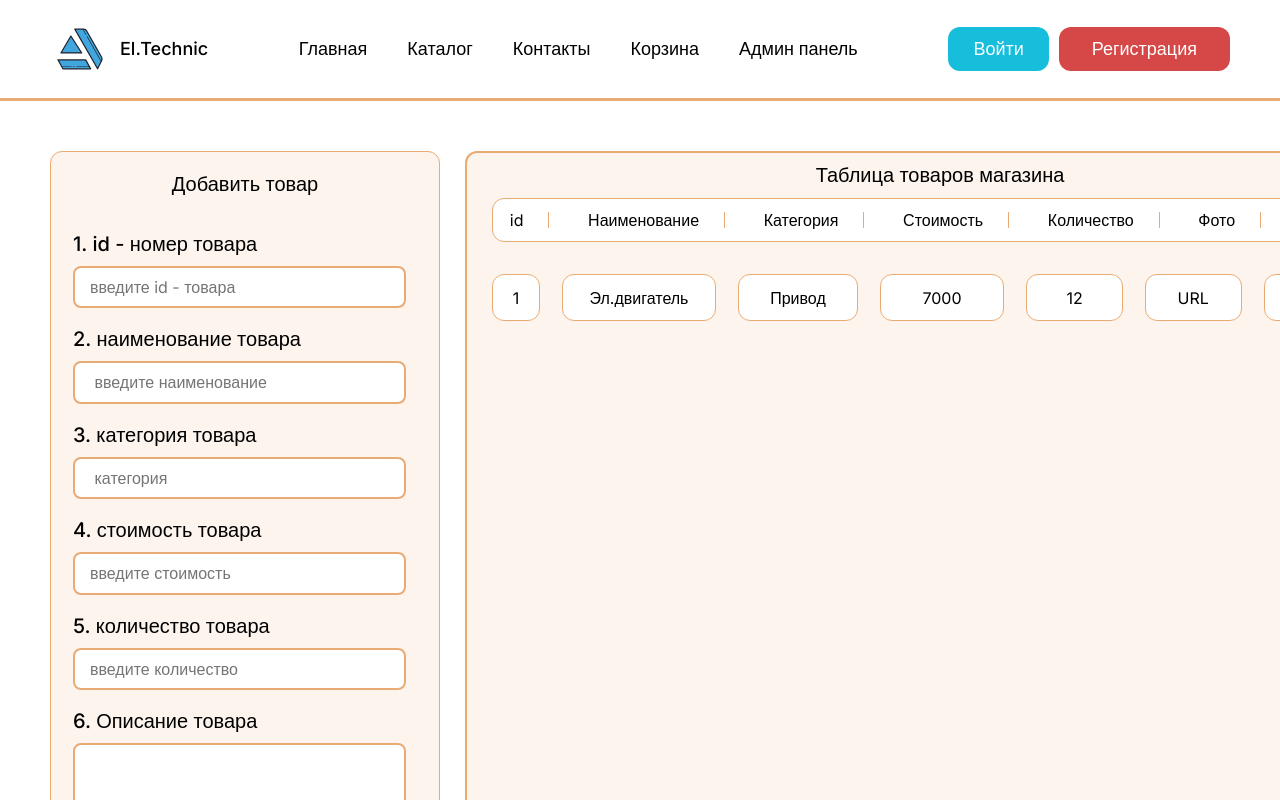
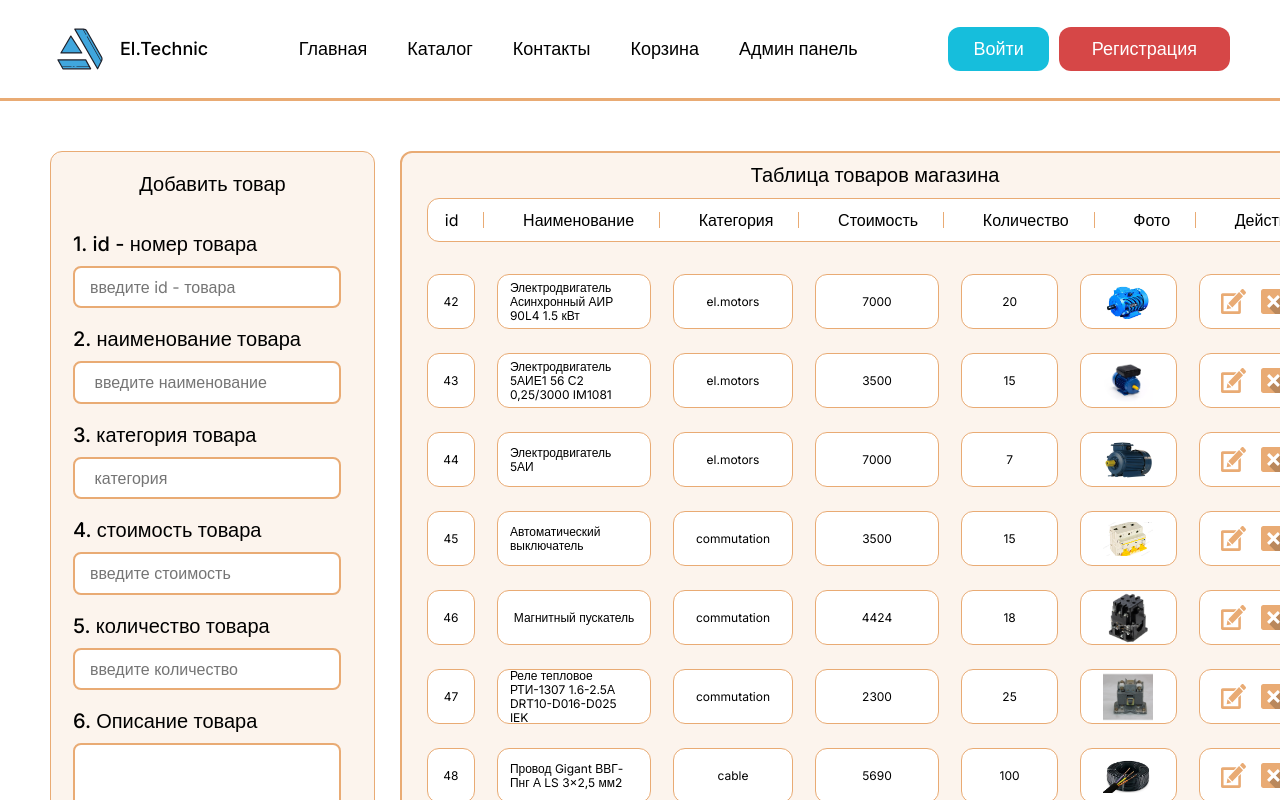
Before and after one commit to KuzAnton8335/el-technik, a React (Vite) app: page /productpanel in a window 1280 px wide. Shown: the top 800 px of the page. Built offline with nearby package versions, Linux system fonts and the light colour scheme; data requests are answered from the project's data file.

Commit message:
сделал вывод товаров в таблице товаров

```diff
--- a/db.json
+++ b/db.json
@@ -107,14 +107,6 @@
 			"price": "749",
 			"quantity": "35",
 			"image": "/src/assets/images/card-img-11.jpg"
-    },
-    {
-      "id": "3",
-      "category": "egtreg",
-      "title": "ыввимвмв",
-      "description": "ыф ффыыФВЫыф сФСФСФСВЫПИКИМ",
-      "price": 2578,
-      "quantity": 32
 		}
 	]
 }
--- /dev/null
+++ b/src/actions/actionGetProducts.js
@@ -0,0 +1,33 @@
+
+export const FETCH_PRODUCTS_REQUEST = 'FETCH_PRODUCTS_REQUEST';
+export const FETCH_PRODUCTS_SUCCESS = 'FETCH_PRODUCTS_SUCCESS';
+export const FETCH_PRODUCTS_FAILURE = 'FETCH_PRODUCTS_FAILURE';
+
+export const fetchProductsRequest = () => ({
+	type: FETCH_PRODUCTS_REQUEST
+});
+
+export const fetchProductsSuccess = (products) => ({
+	type: FETCH_PRODUCTS_SUCCESS,
+	payload: products
+});
+
+export const fetchProductsFailure = (error) => ({
+	type: FETCH_PRODUCTS_FAILURE,
+	payload: error
+});
+
+// Асинхронный action для загрузки товаров
+export const fetchProducts = () => {
+	return async (dispatch) => {
+		dispatch(fetchProductsRequest());
+		try {
+			// Здесь делаем запрос к вашему API
+			const response = await fetch('http://localhost:3000/products');
+			const data = await response.json();
+			dispatch(fetchProductsSuccess(data));
+		} catch (error) {
+			dispatch(fetchProductsFailure(error.message));
+		}
+	};
+};
--- a/src/components/AsideProductPanel/AisdeProductPanel.jsx
+++ b/src/components/AsideProductPanel/AisdeProductPanel.jsx
@@ -1,7 +1,7 @@
-import './asideproductpanel.scss';
-import {useState} from 'react';
+import { useState } from 'react';
 import { useDispatch } from 'react-redux';
 import { addProduct } from '../../actions/productAddActions';
+import './asideproductpanel.scss';
 
 export const AsideProductPanel = () => {
 	const dispatch = useDispatch();
@@ -121,10 +121,12 @@ export const AsideProductPanel = () => {
 					onChange={handleChange}
 					required
 				></textarea>
-				<label className="aside__form-sidebar-label">7. Загрузить фото</label>
+				<label className="aside__form-sidebar-label">
+					7. Загрузить адрес фото
+				</label>
 				<input
 					name="image"
-					type="file"
+					type="text"
 					id="photo-upload"
 					className="aside__form-sidebar-input"
 					accept="image/*"
--- a/src/components/TableProducts/TableProducts.jsx
+++ b/src/components/TableProducts/TableProducts.jsx
@@ -1,6 +1,25 @@
+import { useEffect } from 'react';
+import { useSelector, useDispatch } from 'react-redux';
+import { fetchProducts } from '../../actions/actionGetProducts';
+import {Loader} from "../Loader/Loader";
 import './tableproducts.scss';
 
 export const TableProducts = () => {
+	const dispatch = useDispatch();
+	const {loading, products,error} = useSelector(state => state.products);
+
+	useEffect(() => {
+		dispatch(fetchProducts());
+	}, [dispatch]);
+
+	if(loading){
+		return <Loader />;
+	}
+
+	if (error) {
+		return <div>Error: {error}</div>;
+	}
+
 	return (
 		<div className="tableproducts">
 			<div className="tableproducts__table">
@@ -32,33 +51,28 @@ export const TableProducts = () => {
 					</ul>
 				</div>
 				<div className="tableproducts__tbody">
-					<ul className="tableproducts__tbody-list">
+					{products.map((product) => (
+						<ul key={product.id} className="tableproducts__tbody-list">
 							<li className="tableproducts__tbody-list-item tableproducts__tbody-list-item-48">
-							1
+								{product.id}
 							</li>
 							<li className="tableproducts__tbody-list-item tableproducts__tbody-list-item-162">
-							Эл.двигатель
+								{product.title}
 							</li>
-						<li
-							className="tableproducts__tbody-list-item
-						tableproducts__tbody-list-item-120"
-						>
-							Привод
+							<li className="tableproducts__tbody-list-item tableproducts__tbody-list-item-120">
+								{product.category}
 							</li>
 							<li className="tableproducts__tbody-list-item tableproducts__tbody-list-item-125">
-							7000
+								{product.price}
 							</li>
 							<li className="tableproducts__tbody-list-item tableproducts__tbody-list-item-90">
-							12
+								{product.quantity}
 							</li>
 							<li className="tableproducts__tbody-list-item tableproducts__tbody-list-item-90">
-							URL
+								<img src={product.image} alt={product.title} width="50" />
 							</li>
-						<li
-							className="tableproducts__tbody-list-item
-						tableproducts__tbody-list-item-140"
-						>
-							<button className="tableproducts__tbody-list-button">
+							<li className="tableproducts__tbody-list-item tableproducts__tbody-list-item-140">
+								<button className="tableproducts__tbody-list-button tableproducts__tbody-list-button-edit">
 									<svg
 										width="25"
 										height="25"
@@ -84,7 +98,7 @@ export const TableProducts = () => {
 										/>
 									</svg>
 								</button>
-							<button className="tableproducts__tbody-list-button">
+								<button className="tableproducts__tbody-list-button tableproducts__tbody-list-button-delete">
 									<svg
 										width="25"
 										height="25"
@@ -120,6 +134,7 @@ export const TableProducts = () => {
 								</button>
 							</li>
 						</ul>
+					))}
 				</div>
 			</div>
 		</div>
--- a/src/components/TableProducts/tableproducts.scss
+++ b/src/components/TableProducts/tableproducts.scss
@@ -9,7 +9,8 @@
 		border-radius: 12px;
 		background: rgba(233, 171, 116, 0.13);
 		width: 950px;
-		height: 852px;
+		height: 100%;
+		margin-bottom: 35px;
 	}
 	&__title {
 		padding-top: 11px;
@@ -57,8 +58,9 @@
 		border: 1px solid #e9ab74;
 		border-radius: 12px;
 		background: #fff;
-		padding: 12px 0;
-		height: 47px;
+		padding: 12px;
+		height: 55px;
+		font-size: 12px;
 
 		&-48 {
 			width: 48px;
--- /dev/null
+++ b/src/reducers/productGetReducer.js
@@ -0,0 +1,37 @@
+import {
+	FETCH_PRODUCTS_REQUEST,
+	FETCH_PRODUCTS_SUCCESS,
+	FETCH_PRODUCTS_FAILURE,
+} from '../actions/actionGetProducts';
+
+const initialState = {
+	loading: true,
+	products: [],
+	error: '',
+}
+
+const productsReducer = (state = initialState, action) => {
+	switch (action.type) {
+		case FETCH_PRODUCTS_REQUEST:
+			return {
+				...state,
+				loading: true
+			};
+		case FETCH_PRODUCTS_SUCCESS:
+			return {
+				loading: false,
+				products: action.payload,
+				error: ''
+			};
+		case FETCH_PRODUCTS_FAILURE:
+			return {
+				loading: false,
+				products: [],
+				error: action.payload
+			};
+		default:
+			return state;
+	}
+};
+
+export default productsReducer;
--- a/src/store.js
+++ b/src/store.js
@@ -3,13 +3,15 @@ import { thunk } from 'redux-thunk';
 import cardReducer from './reducers/cardReducer';
 import productsReducer from './reducers/productsReducer';
 import  productAddReducer  from './reducers/productAddReducer';
+import productGetReducer from './reducers/productGetReducer';
 
 // редьюсер для настройки store
 
 const reducer = combineReducers({
 	products: productsReducer,
 	card: cardReducer,
-	add: productAddReducer
+	add: productAddReducer,
+	get:productGetReducer,
 });
 
 // подключаем расширение для redux-devTools compose
```
Lines whose indentation alone changed are shown as unchanged.
